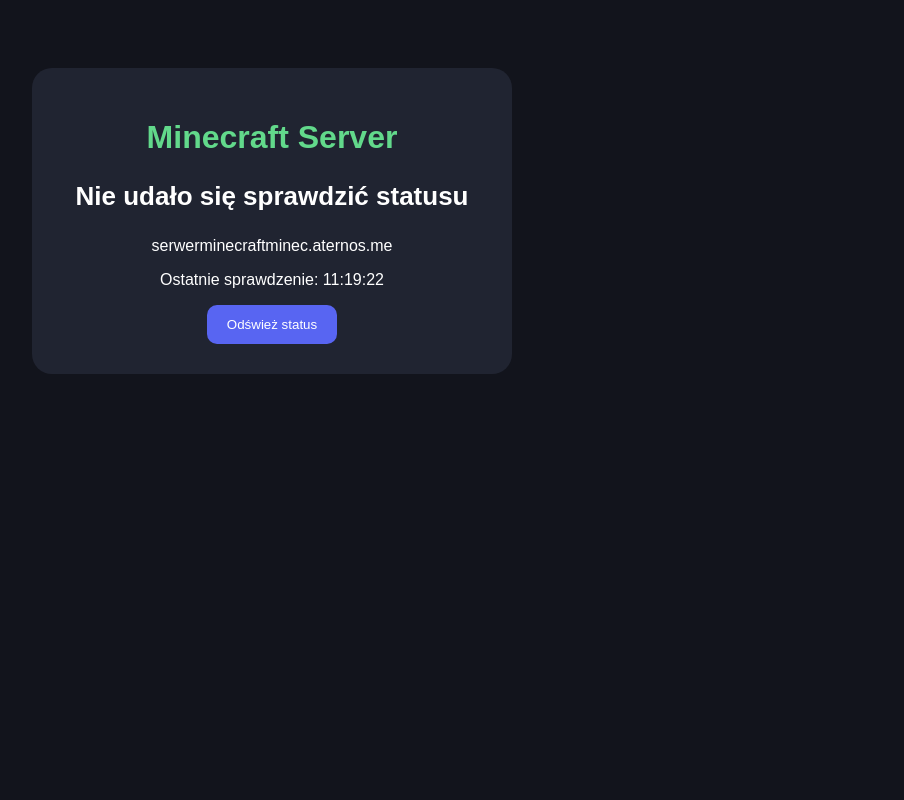
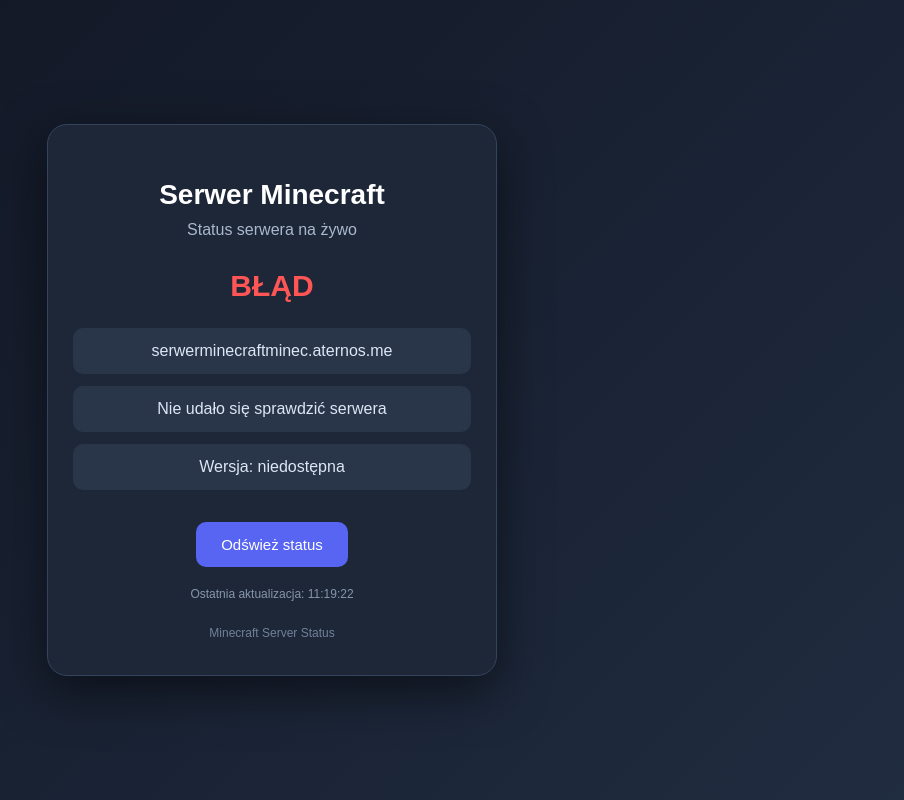
Before and after one commit to grzyb0/minecraft-status, a plain HTML site: page index.html in a window 1280 px wide. Shown: the whole page, without its empty margins (368-1272 px from the left). Drawn offline with Linux system fonts and the light colour scheme; no server answers.

Commit message:
Update index.html

```diff
--- a/index.html
+++ b/index.html
@@ -3,94 +3,201 @@
 <html lang="pl">
 <head>
 <meta charset="UTF-8">
-  <meta name="viewport" content="width=device-width, initial-scale=1">
+<meta name="viewport" content="width=device-width, initial-scale=1.0">
+
 <title>Status serwera Minecraft</title>
 
 <style>
+* {
+    box-sizing: border-box;
+}
+
 body {
-      background: #12141c;
+    margin: 0;
+    min-height: 100vh;
+    display: flex;
+    justify-content: center;
+    align-items: center;
+    background: linear-gradient(135deg, #101522, #202c40);
+    font-family: Arial, sans-serif;
     color: white;
-      font-family: Arial, sans-serif;
-      text-align: center;
-      padding: 60px 20px;
 }
 
 .card {
-      background: #202431;
-      max-width: 420px;
-      margin: auto;
-      padding: 30px;
+    width: 90%;
+    max-width: 450px;
+    padding: 35px 25px;
+    text-align: center;
+    background: #1d2738;
+    border: 1px solid #34445d;
     border-radius: 20px;
+    box-shadow: 0 15px 50px #0008;
 }
 
-    h1 { color: #62d98b; }
+h1 {
+    font-size: 28px;
+    margin-bottom: 10px;
+}
+
+.subtitle {
+    color: #aab8ce;
+    margin-bottom: 30px;
+}
 
 #status {
-      font-size: 26px;
+    font-size: 30px;
     font-weight: bold;
     margin: 25px 0;
 }
 
+.online {
+    color: #50e890;
+}
+
+.offline {
+    color: #ff5555;
+}
+
+.info {
+    background: #29364a;
+    padding: 14px;
+    border-radius: 10px;
+    margin: 12px 0;
+    color: #dce6f5;
+}
+
 button {
-      padding: 12px 20px;
+    margin-top: 20px;
+    padding: 14px 25px;
+    background: #5865f2;
+    color: white;
     border: none;
     border-radius: 10px;
-      background: #5865f2;
-      color: white;
+    font-size: 15px;
     cursor: pointer;
+}
+
+button:hover {
+    background: #4752c4;
+}
+
+#updated {
+    margin-top: 20px;
+    font-size: 12px;
+    color: #8796ac;
+}
+
+.footer {
+    margin-top: 25px;
+    font-size: 12px;
+    color: #71819a;
 }
 </style>
 </head>
 
 <body>
+
 <div class="card">
-    <h1>Minecraft Server</h1>
+
+    <h1>Serwer Minecraft</h1>
+    <div class="subtitle">Status serwera na żywo</div>
 
     <div id="status">Sprawdzam...</div>
 
-    <p id="players"></p>
-    <p id="address"></p>
-    <p id="updated"></p>
+    <div class="info" id="address">
+        serwerminecraftminec.aternos.me
+    </div>
+
+    <div class="info" id="players">
+        Pobieranie liczby graczy...
+    </div>
+
+    <div class="info" id="version">
+        Wersja: sprawdzam...
+    </div>
 
     <button onclick="checkServer()">Odśwież status</button>
+
+    <div id="updated">Oczekiwanie...</div>
+
+    <div class="footer">
+        Minecraft Server Status
+    </div>
+
 </div>
 
 <script>
+
 const SERVER = "serwerminecraftminec.aternos.me";
 
 async function checkServer() {
-      document.getElementById("status").textContent = "Sprawdzam...";
-      document.getElementById("address").textContent = SERVER;
+
+    const status = document.getElementById("status");
+    const players = document.getElementById("players");
+    const version = document.getElementById("version");
+    const updated = document.getElementById("updated");
+
+    status.textContent = "Sprawdzam...";
+    status.className = "";
 
     try {
+
         const response = await fetch(
-          `https://api.mcstatus.io/v2/status/java/${SERVER}`
+            "https://api.mcstatus.io/v2/status/java/" + SERVER
         );
+
+        if (!response.ok) {
+            throw new Error("Błąd API: " + response.status);
+        }
 
         const data = await response.json();
 
-        if (data.online) {
-          document.getElementById("status").textContent = "ONLINE";
-          document.getElementById("players").textContent =
-            `Gracze: ${data.players.online}/${data.players.max}`;
+        if (data.online === true) {
+
+            status.textContent = "ONLINE";
+            status.className = "online";
+
+            players.textContent =
+                "Gracze: " +
+                data.players.online + "/" +
+                data.players.max;
+
+            version.textContent =
+                "Wersja: " +
+                (data.version?.name_clean || "Nieznana");
+
         } else {
-          document.getElementById("status").textContent = "OFFLINE";
-          document.getElementById("players").textContent =
-            "Serwer jest wyłączony";
+
+            status.textContent = "OFFLINE";
+            status.className = "offline";
+
+            players.textContent = "Serwer jest wyłączony";
+            version.textContent = "Wersja: niedostępna";
+
         }
 
     } catch (error) {
-        document.getElementById("status").textContent =
-          "Nie udało się sprawdzić statusu";
-        document.getElementById("players").textContent = "";
+
+        status.textContent = "BŁĄD";
+        status.className = "offline";
+
+        players.textContent = "Nie udało się sprawdzić serwera";
+        version.textContent = "Wersja: niedostępna";
+
+        console.error(error);
+
     }
 
-      document.getElementById("updated").textContent =
-        "Ostatnie sprawdzenie: " + new Date().toLocaleTimeString("pl-PL");
+    updated.textContent =
+        "Ostatnia aktualizacja: " +
+        new Date().toLocaleTimeString("pl-PL");
+
 }
 
 checkServer();
 setInterval(checkServer, 30000);
+
 </script>
+
 </body>
 </html>
```
Lines whose indentation alone changed are shown as unchanged.
